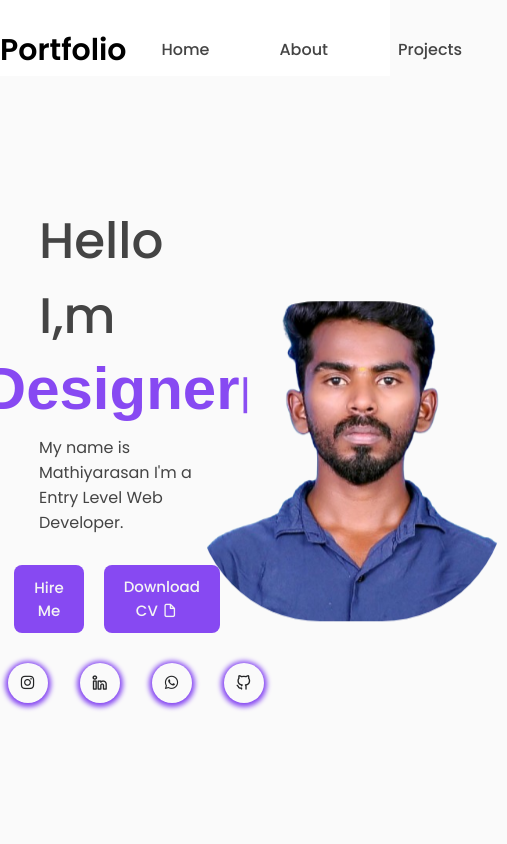
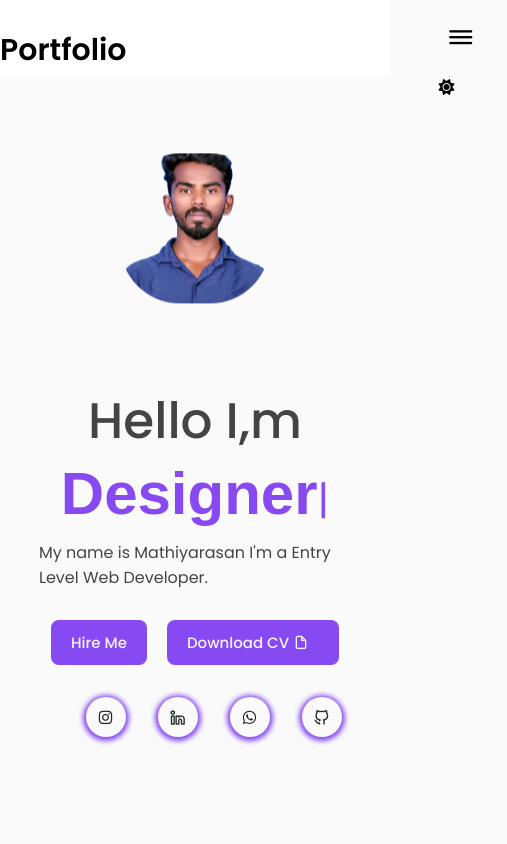
Before and after one commit to Mathiyarasan2102/Responsive-Portfolio, a plain HTML site: page porfolio.html in a window 390 px wide. Shown: the top 844 px of the page, 507 px wide, since content can reach past the window. Drawn offline with nearby package versions, Linux system fonts and the light colour scheme; a web font is replaced by a local one.

Commit message:
alignment-changed

```diff
--- a/portfolio.css
+++ b/portfolio.css
@@ -157,17 +157,17 @@ nav {
     display: inline;
 }
 
-body.night .sun {
+body.dark {
+    background-color: #2c3e50;
+    color: #ecf0f1;
+}
+
+body.dark .sun {
     display: none;
 }
 
-body.night .moon {
+body.dark .moon {
     display: inline;
-}
-
-body.night {
-    background-color: #2c3e50;
-    color: #ecf0f1;
 }
 
 /*----wrapper----*/
@@ -892,3 +892,100 @@ footer {
 
 
 }
+
+@media only screen and (max-width: 400px) {
+    .nav-menu-btn {
+        display: none;
+    }
+    .nav-menu.responsive {
+        left: 0;
+    }
+    .nav-menu {
+        position: fixed;
+        top: 0;
+        left: -100%;
+        flex-direction: column;
+        justify-content: center;
+        align-items: center;
+        background: rgba(250,250,250,0.7);
+        backdrop-filter: blur(5px);
+        width: 300px;
+        border-radius: 0px 30px 0px 30px;
+        min-height: 450px;
+        height: 100vh;
+        transition: 0.3s;
+    }
+
+    .nav_menu_list {
+        flex-direction: column;
+    }
+
+    .nav-menu-btn {
+        display: flex;
+        align-items: center;
+        justify-content: center;
+    }
+
+    .featured-box {
+        flex-direction: column;
+        justify-content: center;
+        height: 100vh;
+    }
+
+    .featured-text {
+        width: 100%;
+        order: 2;
+        justify-content: center;
+        align-content: flex-start;
+        min-height: 60vh;
+    }
+
+    .social_icons {
+        margin-top: 2em;
+    }
+
+    .featured-image {
+        order: 1;
+        justify-content: center;
+        min-height: 150px;
+        width: 100%;
+        margin-top: 65px;
+    }
+
+    .image,
+    .image img {
+        width: 150px;
+        height: 150px;
+    }
+    .row {
+        display: flex;
+        flex-direction: column;
+        justify-content: center;
+        gap: 50px;
+    }
+
+    .col {
+        display: flex;
+        justify-content: center;
+        width: 100%;
+    }
+
+    .about-info,
+    .contact-info {
+        width: 30px;
+    }
+}
+
+.project-container {
+    justify-content: center;
+}
+
+.project-box {
+    width: 300px;
+}
+
+.mode {
+    display: flex;
+    align-items: center;
+    margin-left: 80%;
+}
--- a/portfolio.js
+++ b/portfolio.js
@@ -21,7 +21,7 @@ const body = document.querySelector("body"),
     /*-------------Typing Effect--------------*/
 
     var typingEffect = new Typed(".typedText", {
-        strings: ["Fresher","Designer", "Coder","Developer"],
+        strings: ["Fresher","Designer","Coder","Developer"],
 
         loop:true,
         typeSpeed: 100,
```
